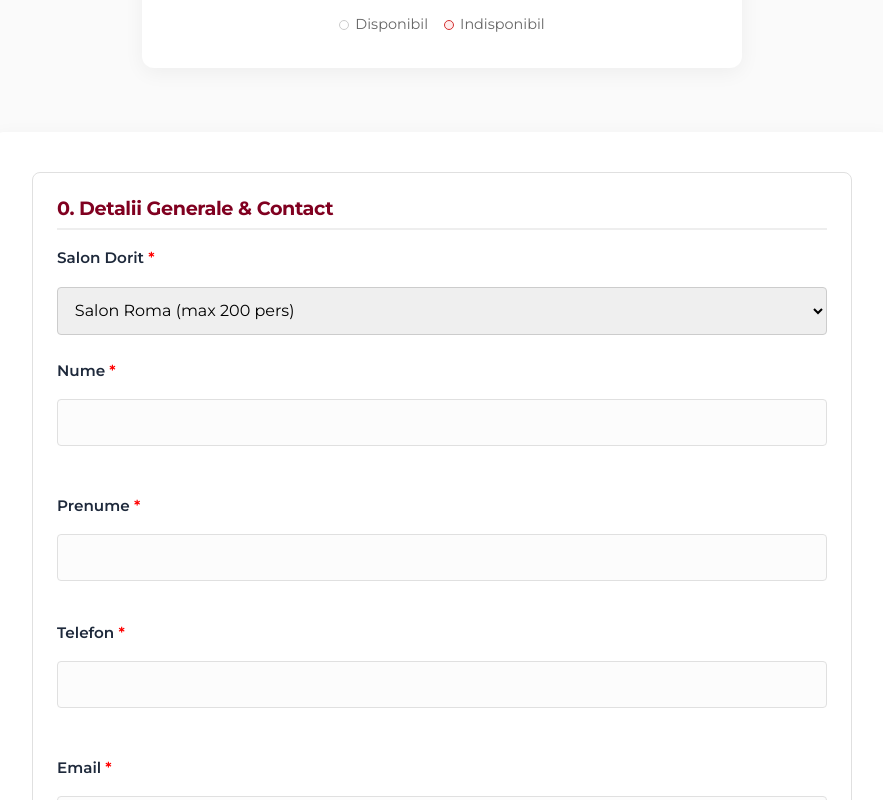
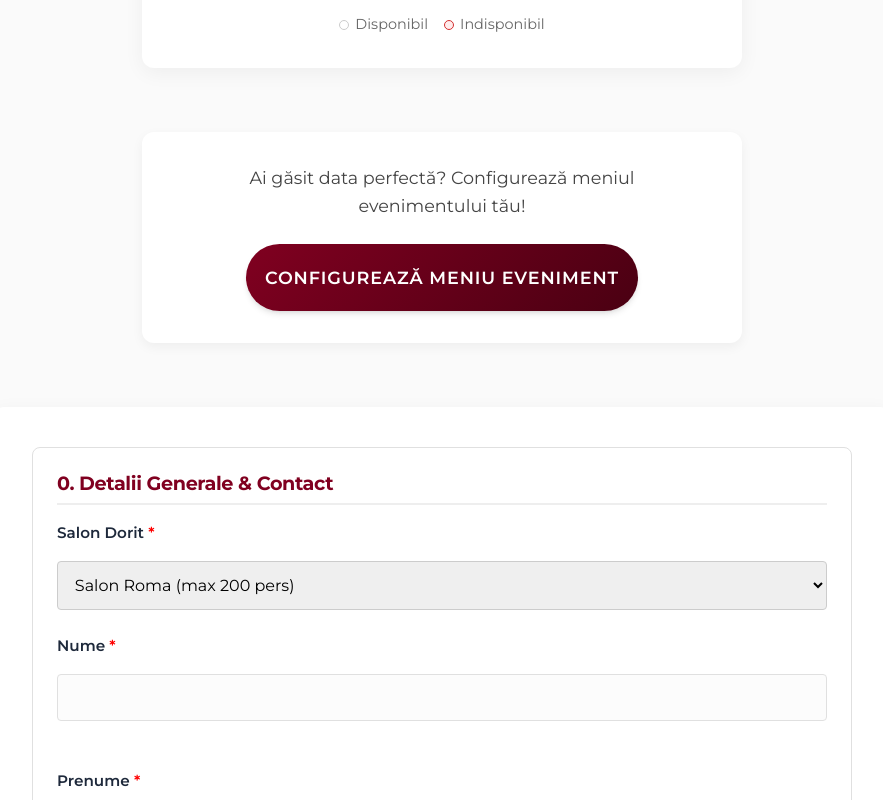
Before and after one commit to digitalhubmedia1-spec/proiect-chianti, a React (Vite) app: page /saloane in a window 1280 px wide. Shown: the part 3840-4640 px from the top of the page, without its empty margins (198-1081 px from the left). Built offline with nearby package versions, Linux system fonts and the light colour scheme; no server answers; the database is empty.

Commit message:
Move Configurator CTA on Saloane page and update link

```diff
--- a/src/pages/Saloane.css
+++ b/src/pages/Saloane.css
@@ -628,7 +628,7 @@
 }
 
 .configurator-cta {
-    margin-top: 4rem;
+    margin-top: 0;
     padding: 2rem;
     text-align: center;
     background: #fff;
--- a/src/pages/Saloane.jsx
+++ b/src/pages/Saloane.jsx
@@ -461,15 +461,16 @@ const VenueAvailability = () => {
                         </div>
                     </div>
 
+                    {/* CTA Inserted Middle */}
+                    <div className="configurator-cta">
+                        <p>Ai găsit data perfectă? Configurează meniul evenimentului&nbsp;tău!</p>
+                        <Link to="/configurator-meniu" className="btn btn-primary btn-lg">Configurează Meniu Eveniment</Link>
+                    </div>
+
                     {/* Right Column: Form */}
                     <div className="availability-right">
                         <ReservationForm />
                     </div>
-                </div>
-
-                <div className="configurator-cta">
-                    <p>Ai găsit data perfectă? Configurează meniul evenimentului&nbsp;tău!</p>
-                    <a href="/meniuri" className="btn btn-primary btn-lg">Configurează Meniu Eveniment</a>
                 </div>
             </div>
         </div>
```
